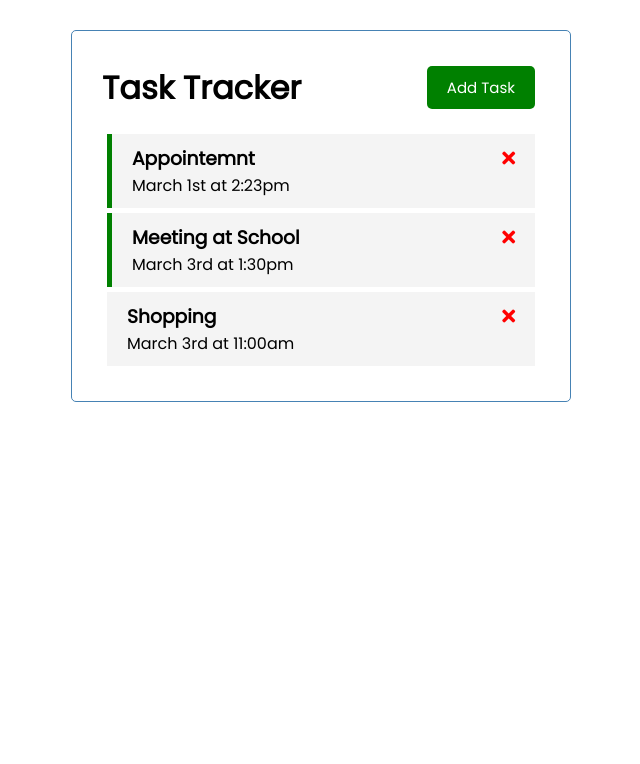
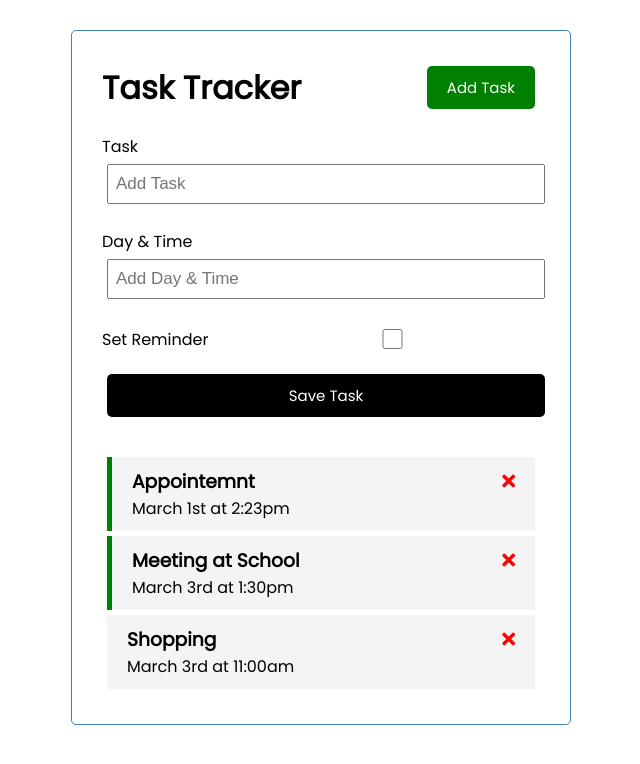
Before and after one commit to sese317j/vue-example, a Vue app: page / in a window 1280 px wide. Shown: the top 764 px of the page, without its empty margins (319-959 px from the left). Built offline with nearby package versions, Linux system fonts and the light colour scheme.

Commit message:
Added form + EventChain and methods for adding tasks

```diff
--- a/src/App.vue
+++ b/src/App.vue
@@ -1,6 +1,7 @@
 <template>
   <div class="container">
     <Main-header title="Task Tracker" />
+    <AddTask @add-task="addTask" />
     <Task-list
       @delete-task="deleteTask"
       @toggle-reminder="toggleReminder"
@@ -12,12 +13,14 @@
 <script>
 import MainHeader from "@/components/MainHeader";
 import TaskList from "@/components/TaskList";
+import AddTask from "@/components/AddTask";
 
 export default {
   name: "App",
   components: {
     MainHeader,
     TaskList,
+    AddTask,
   },
   data() {
     return {
@@ -25,6 +28,9 @@
     };
   },
   methods: {
+    addTask(task) {
+      this.tasks = [...this.tasks, task];
+    },
     deleteTask(id) {
       if (confirm("Are you sure?")) {
         this.tasks = this.tasks.filter((task) => task.id !== id);
--- /dev/null
+++ b/src/components/AddTask.vue
@@ -0,0 +1,90 @@
+<template>
+  <form @submit="onSubmit" class="add-form">
+    <div class="form-control">
+      <label>Task</label>
+      <input type="text" v-model="text" name="text" placeholder="Add Task" />
+    </div>
+    <div class="form-control">
+      <label>Day & Time</label>
+      <input
+        type="text"
+        v-model="day"
+        name="day"
+        placeholder="Add Day & Time"
+      />
+    </div>
+    <div class="form-control form-control-check">
+      <label>Set Reminder</label>
+      <input type="checkbox" v-model="reminder" name="reminder" />
+    </div>
+
+    <input type="submit" value="Save Task" class="btn btn-block" />
+  </form>
+</template>
+
+<script>
+export default {
+  name: "AddTask",
+  data() {
+    return {
+      text: "",
+      day: "",
+      reminder: false,
+    };
+  },
+  methods: {
+    onSubmit(e) {
+      e.preventDefault();
+
+      if (!this.text) {
+        alert("Please add a task");
+        return;
+      }
+
+      const newTask = {
+        id: Math.floor(Math.random() * 100000),
+        text: this.text,
+        day: this.day,
+        reminder: this.reminder,
+      };
+
+      this.$emit("add-task", newTask);
+
+      this.text = "";
+      this.day = "";
+      this.reminder = false;
+    },
+  },
+};
+</script>
+
+<style scoped>
+.add-form {
+  margin-bottom: 40px;
+}
+.form-control {
+  margin: 20px 0;
+}
+.form-control label {
+  display: block;
+}
+.form-control input {
+  width: 100%;
+  height: 40px;
+  margin: 5px;
+  padding: 3px 7px;
+  font-size: 17px;
+}
+.form-control-check {
+  display: flex;
+  align-items: center;
+  justify-content: space-between;
+}
+.form-control-check label {
+  flex: 1;
+}
+.form-control-check input {
+  flex: 2;
+  height: 20px;
+}
+</style>
```
